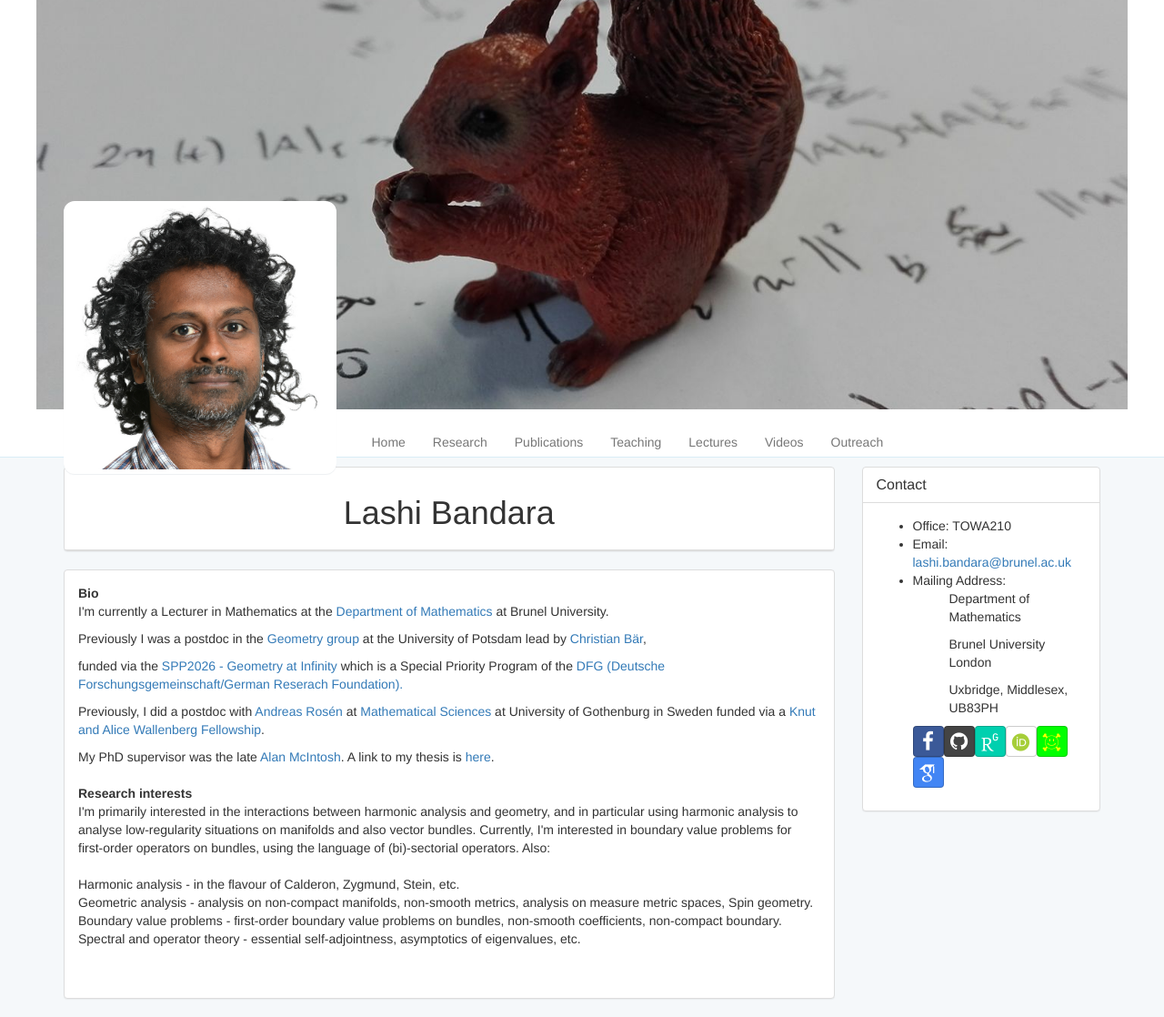
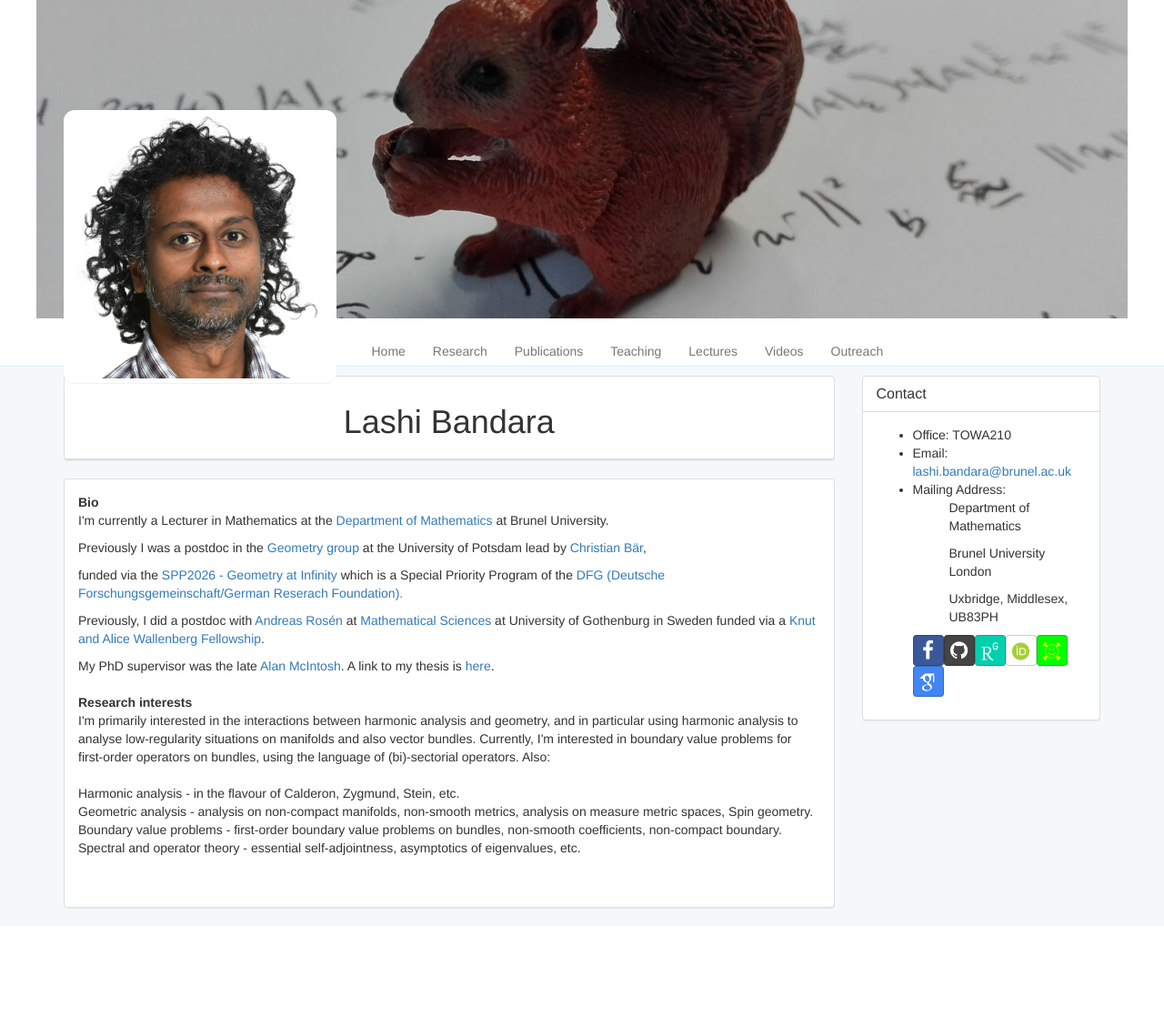
Before and after one commit to lashi-bandara/lashi-bandara.github.io, a Jekyll site: the page built from index.html, in a window 1280 px wide. Shown: the whole page at 91% size. Built offline with Jekyll 4.4.1, drawn with Linux system fonts in a browser that asks for light colours; some web fonts are replaced; after the commit the page ends 1018 px from its top, so only the background shows below that.

Commit message:
Banner fix

```diff
--- a/css/custom.css
+++ b/css/custom.css
@@ -2,7 +2,7 @@
 
 .masthead {
   width: 100%;
-  height: 350px;
+  height: 300px;
   position: relative;
   background: url('/img/banner.jpg') top center no-repeat;
   margin: 0 auto;
--- a/css/style.css
+++ b/css/style.css
@@ -3,7 +3,7 @@
 .masthead {
   height: 37.3vw;
   width: 100%;
-  max-height: 450px;
+  max-height: 350px;
   max-width: 1200px;
   background: url('/img/banner.jpg') top center no-repeat;
   margin: 0 auto;
```
